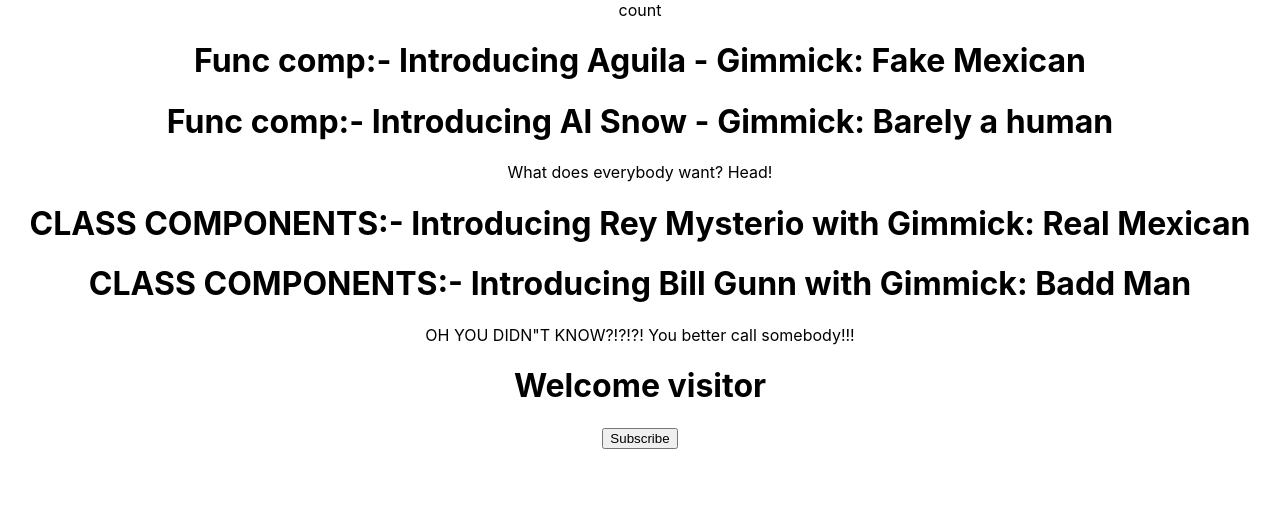
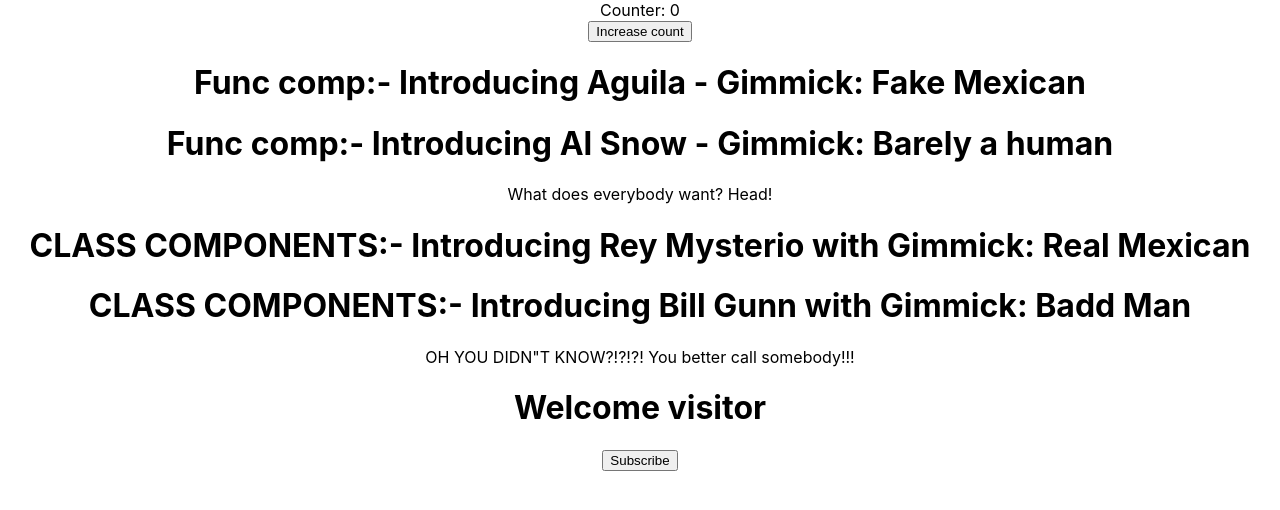
Before and after one commit to SiddAjriY2Jaccount/react-practice, a React (Create React App) app in the folder app/: page / in a window 1280 px wide. Shown: the top 510 px of the page. Built offline with nearby package versions, Linux system fonts and the light colour scheme.

Commit message:
+5 counter using existing func

```diff
--- a/app/src/components/Counter.js
+++ b/app/src/components/Counter.js
@@ -1,10 +1,49 @@
 import React, { Component } from 'react'
 
 class Counter extends Component {
+    constructor(props) {
+        super(props)
+
+        this.state = {
+             count: 0
+        }
+    }
+
+    increment() {
+        //this.state.count = this.state.count + 1;  --> won't work outside constructor, therefore must use setState method
+        /* this.setState(
+            {
+                count: this.state.count + 1
+            },
+            () => {
+                console.log("Inside callback, value:", this.state.count)
+            }
+        ) */
+
+        this.setState((prevState, props) => ({
+            count: prevState.count + 1 // prevState.count + props.someValue
+        }),
+        () => {
+            console.log("Inside callback, value:", this.state.count)
+        })
+
+        //console.log(this.state.count) --> asynchronous log (so one step behind)
+    }
+
+    incrementFive() {
+        this.increment()
+        this.increment()
+        this.increment()
+        this.increment()
+        this.increment()
+    }
+
+
     render() {
         return (
             <div>
-                count
+                <div>Counter: {this.state.count}</div>
+                <button onClick={ () => this.incrementFive() }>Increase count</button>
             </div>
         )
     }
```
